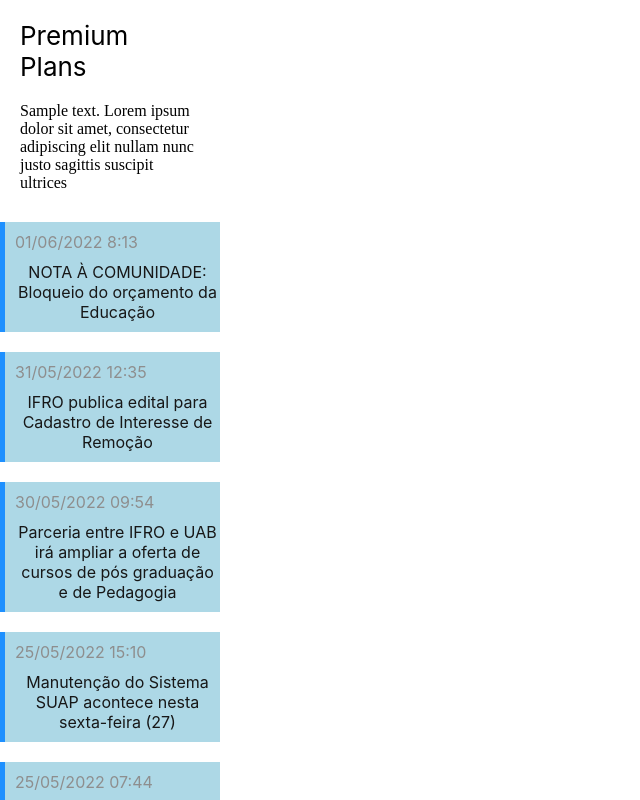
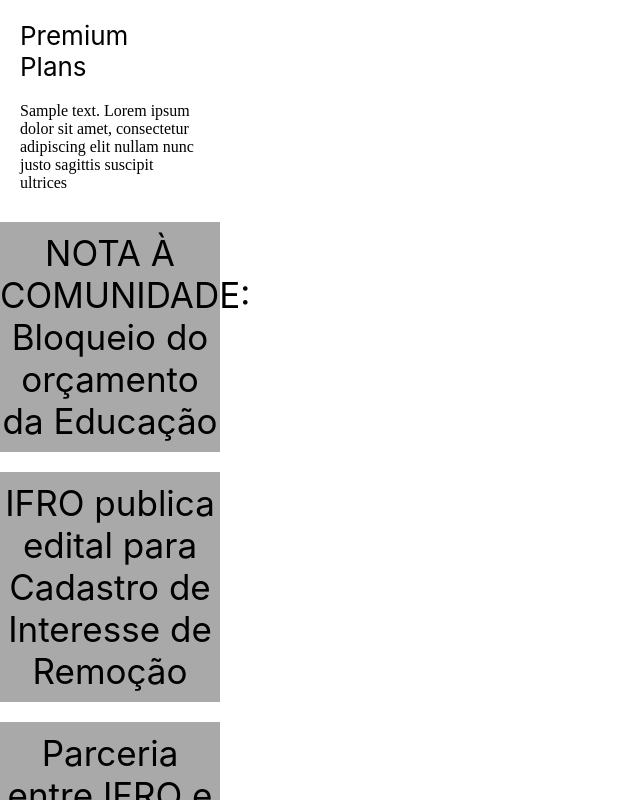
Before and after one commit to Alamartins/menu-suap, a React (Vite) app: page / in a window 1280 px wide. Shown: the top 800 px of the page, without its empty margins (0-640 px from the left). Built offline with nearby package versions, Linux system fonts and the light colour scheme; the HTML template or start-up script is replaced by a standard one.

Commit message:
Adicionando componente Noticia

```diff
--- a/src/Noticia.css
+++ b/src/Noticia.css
@@ -1,13 +1,10 @@
 .card{
-    background-color: lightblue;
-    border-left: 5px solid dodgerblue;
+    background-color: darkgray ;
     margin: 10px 0;
-    display: flex;
-    justify-content: flex-start;
-    align-items: flex-start;
-    flex-direction: column;
-    padding-left: 10px;
-    padding-top: 10px;
+    display: flexbox;
+    justify-content: center;
+
+    align-items: center;
 }
 .desc{
     text-align: center;
@@ -18,8 +15,18 @@
     font-size: 16px;
 }
 .data{
-    color: #8e8e8e;
+    color: #000;
+    text-align: center;
+    font-size: 35px;
 }
 .desc{
-    color: #171717;
+    color: black;
+    text-align: center;
+    font-size: 35px;
 }
+.users{
+    text-align: center;
+}
+.project{
+    text-align: center;
+}
--- a/src/Noticia.jsx
+++ b/src/Noticia.jsx
@@ -1,11 +1,13 @@
 import {useState} from 'react';
 import styles from './Noticia.css';
-function Noticia({horario, desc}){
+function Noticia({name, desc, users, project}){
 
     return(
         <div class='card'>
-            <p className='data'>{horario}</p>
+            <p className='data'>{name}</p>
             <p className='desc'>{desc}</p>
+            <p className='users'>{users}</p>
+            <p className='project'>{project}</p>
         </div>
     );
 }
```
